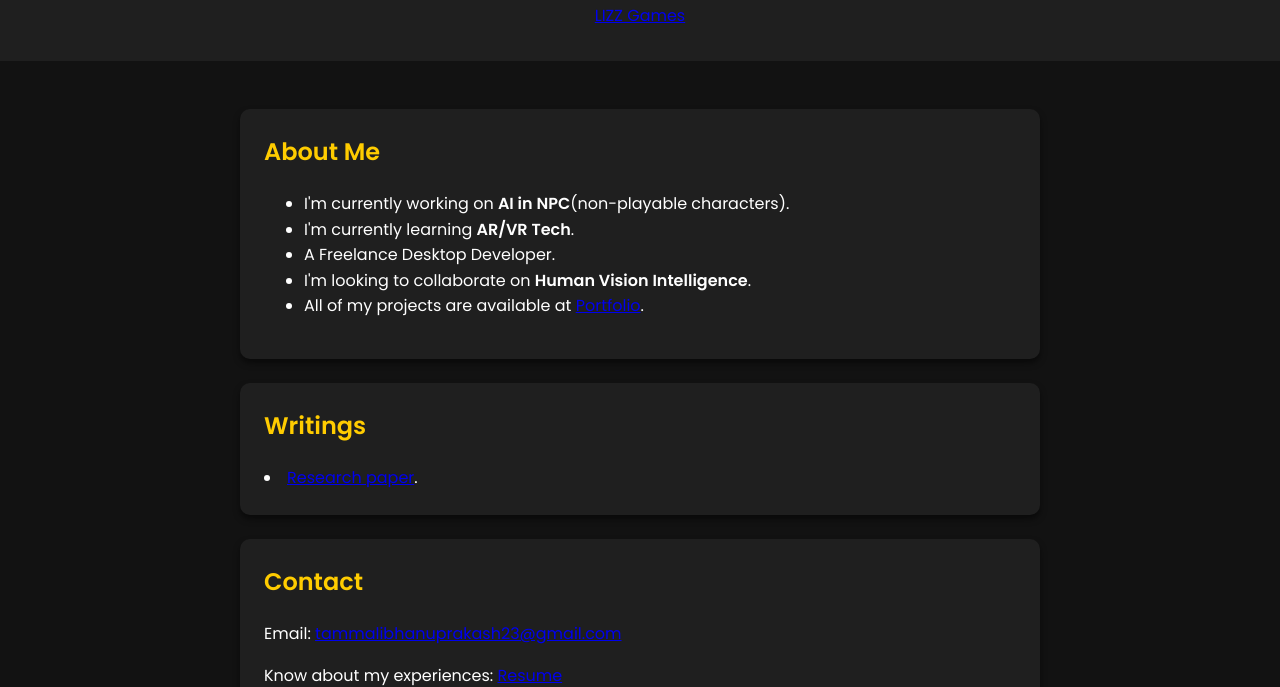
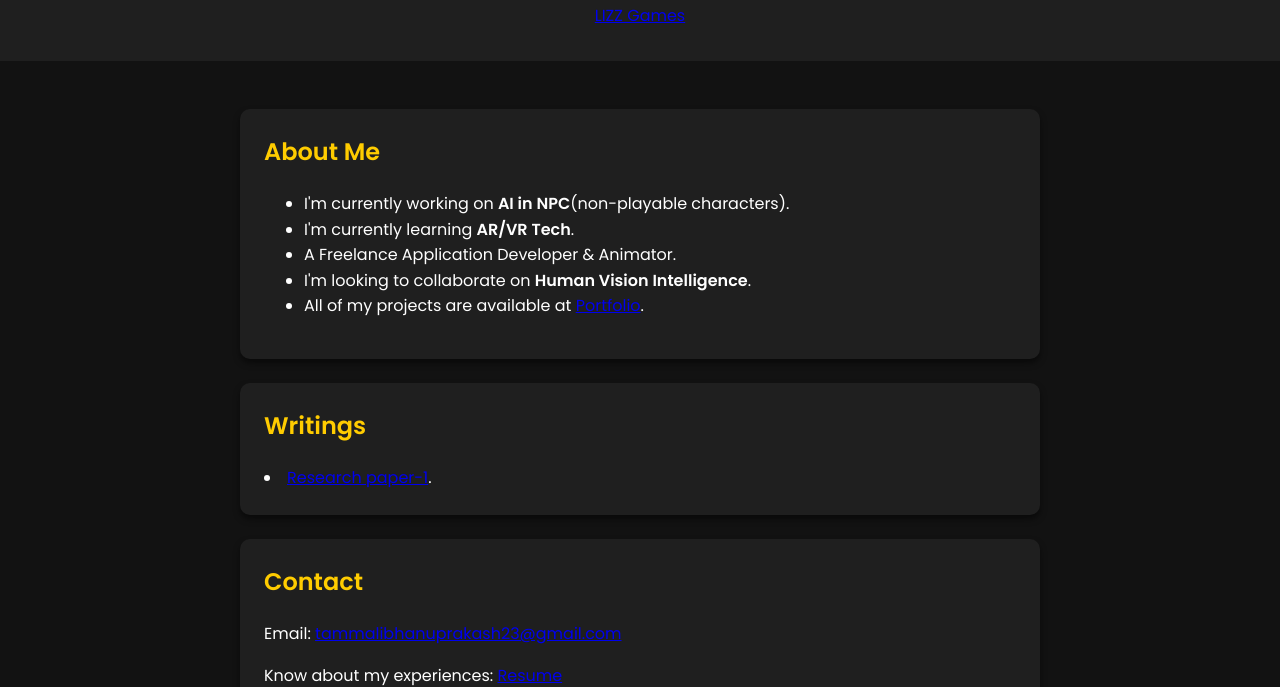
Before and after one commit to Bonny8055/My-Website-, a plain HTML site: page index.html in a window 1280 px wide. Shown: the part 122-809 px from the top of the page. Drawn offline with Linux system fonts and the light colour scheme.

Commit message:
Update index.html

```diff
--- a/index.html
+++ b/index.html
@@ -93,7 +93,7 @@
       <ul>
         <li>I'm currently working on <strong>AI in NPC</strong>(non-playable characters).</li>
         <li>I'm currently learning <strong>AR/VR Tech</strong>.</li>
-        <li>A Freelance Desktop Developer.</li>
+        <li>A Freelance Application Developer & Animator.</li>
         <li>I'm looking to collaborate on <strong>Human Vision Intelligence</strong>.</li>
         <li>All of my projects are available at <a href="https://bhanuprakash.itch.io/" target="_blank"> Portfolio</a>.</li>
       </ul>
@@ -101,7 +101,7 @@
 
     <div class="section">
       <h2>Writings</h2>
-      <li><a href="#" target="_blank">Research paper</a>.</li>
+      <li><a href="https://drive.google.com/file/d/1-a8QnDKdgViYlbTIK3xrLSaVvvWpxR6L/view?usp=drive_link" target="_blank">Research paper-1</a>.</li>
 
     </div>
 
```
